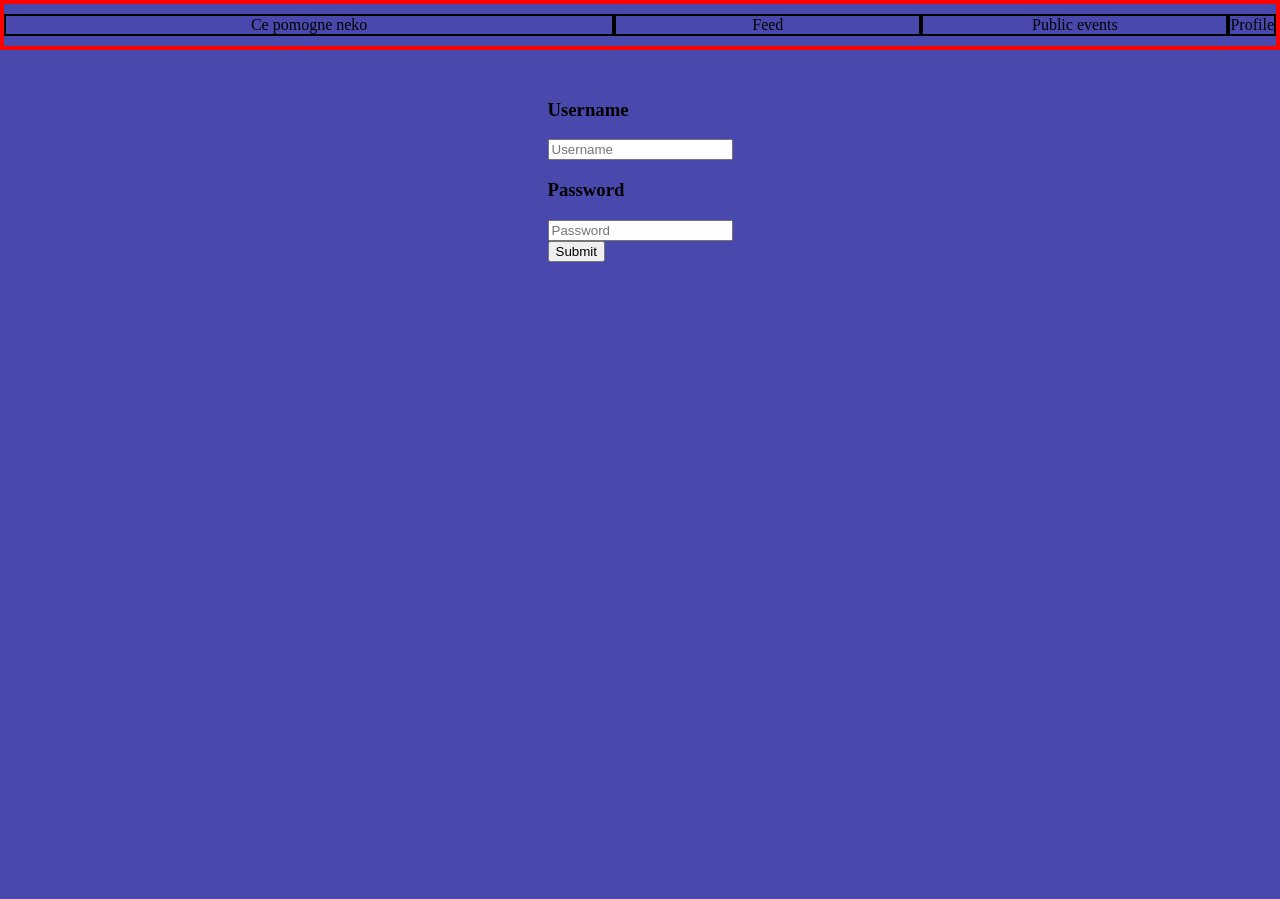
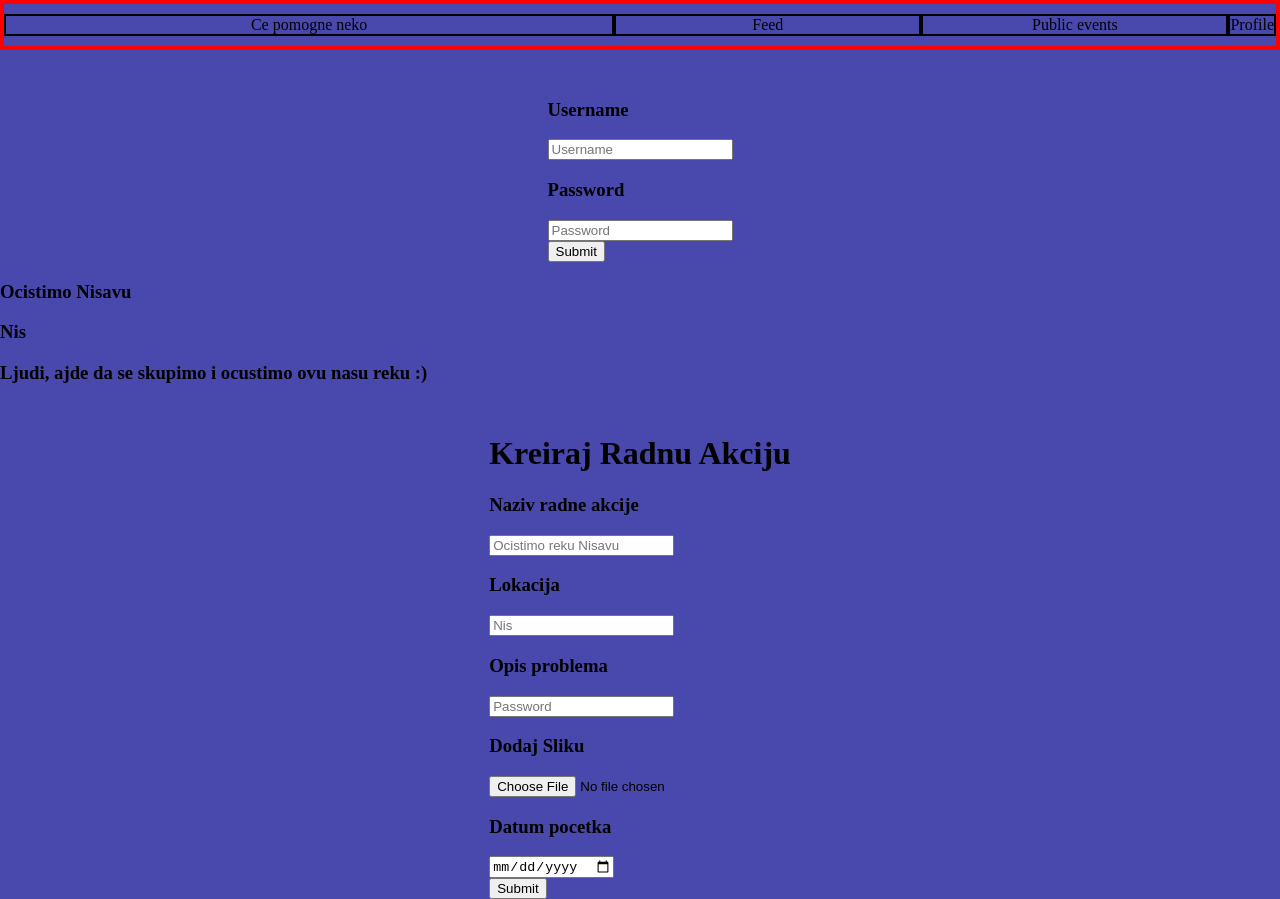
Before and after one commit to enicaaaa/r-solutions, a React (Create React App) app in the folder cepomogneneko/: page / in a window 1280 px wide. Before the commit the page ends 800 px from the top, so only its background shows below. Built offline with nearby package versions, Linux system fonts and the light colour scheme.

Commit message:
djoks: MainEvent and CreateEvent

```diff
--- a/cepomogneneko/package.json
+++ b/cepomogneneko/package.json
@@ -3,6 +3,8 @@
   "version": "0.1.0",
   "private": true,
   "dependencies": {
+    "@emotion/react": "^11.10.5",
+    "@emotion/styled": "^11.10.5",
     "@mui/material": "^5.10.12",
     "@testing-library/jest-dom": "^5.16.5",
     "@testing-library/react": "^13.4.0",
--- a/cepomogneneko/src/App.js
+++ b/cepomogneneko/src/App.js
@@ -1,12 +1,19 @@
 import "./App.scss";
 import Header from "./components/Navbar";
 import Login from "./components/Login.js";
+import MainEvent from "./components/MainEvent.js";
+import CreateMainEvent from "./components/CreateMainEvent.js";
 
 function App() {
   return (
     <>
       <Header />
       <Login />
+      <MainEvent
+        nazivRadneAkcije="Ocistimo Nisavu"
+        lokacija="Nis"
+        decription="Ljudi, ajde da se skupimo i ocustimo ovu nasu reku :)"/>
+      <CreateMainEvent />
     </>
   );
 }
--- /dev/null
+++ b/cepomogneneko/src/components/CreateMainEvent.js
@@ -0,0 +1,57 @@
+import React from 'react'
+import { useForm } from "react-hook-form";
+
+const MainEvent = () => {
+
+    const {register, handleSubmit } = useForm()
+
+    const onSubmit = (newMainEvent) => {
+      console.log(newMainEvent);
+    }
+
+    return (
+      <div className="centerLoginDiv">
+        <form onSubmit={handleSubmit(onSubmit)}>
+          <h1>Kreiraj Radnu Akciju</h1>
+
+          <h3>Naziv radne akcije</h3>
+          <input
+            type="text"
+            placeholder="Ocistimo reku Nisavu"
+            name="naziv-radne-akcije"
+            {...register('naziv-radne-akcije')} />
+
+          <h3>Lokacija</h3>
+          <input
+            type="text"
+            placeholder="Nis"
+            name="lokacija"
+            {...register('lokacija')} />
+
+          <h3>Opis problema</h3>
+          <input
+            type="text"
+            placeholder="Password"
+            name="decription"
+            {...register('decription')} />
+
+          <h3>Dodaj Sliku</h3>
+          <input
+            type="file"
+            name="picture-input"
+            {...register('picture-input')} />
+
+          <h3>Datum pocetka</h3>
+          <input
+            type="date"
+            name="start-date"
+            {...register('start-date')} />
+          <div>
+            <input type="submit" />
+          </div>
+        </form>
+      </div>
+    )
+  }
+
+export default MainEvent
--- /dev/null
+++ b/cepomogneneko/src/components/MainEvent.js
@@ -0,0 +1,18 @@
+import React, { useState } from 'react'
+
+const MainEvent = (props) => {
+
+  console.log(props)
+  return (
+    <div>
+          <h3>{props.nazivRadneAkcije}</h3>
+
+          <h3>{props.lokacija}</h3>
+
+          <h3>{props.decription}</h3>
+
+      </div>
+  )
+}
+
+export default MainEvent
```
Also changed, not shown: 1 other file (tests, documents, lock files or other folders).
